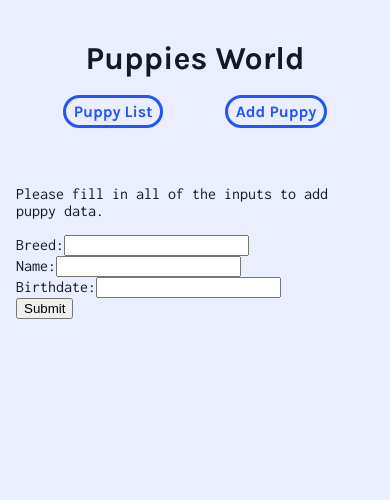
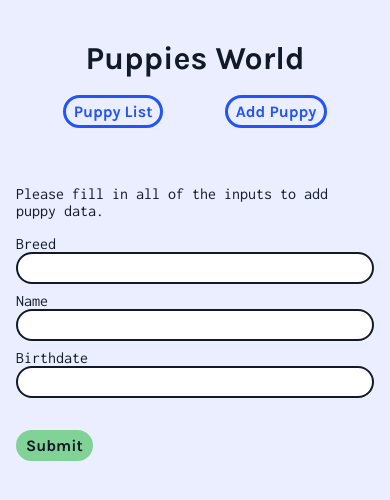
Before and after one commit to KatyRosli/fullstack_puppylist, a React (Create React App) app in the folder client/: page /add in a window 390 px wide. Shown: the top 500 px of the page. Built offline with nearby package versions, Linux system fonts and the light colour scheme.

Commit message:
style for mobile

```diff
--- a/client/src/App.scss
+++ b/client/src/App.scss
@@ -12,7 +12,7 @@ $primary-color: #2254F8;
 $secondary-color: #A7B8FF;
 $text-color: #131A27;
 $background-color: #EAEEFF;
-$warning-color: #D64C4C;
+$warning-color: #E16B6B;
 $successful-color: #80D297;
 
 body {
@@ -63,7 +63,7 @@ li {
     display: none;
 }
 
-.btn__edit-delete {
+.btn__edit-delete, .btn__delete, .btn__update {
     cursor: pointer;
     border-radius: 24px;
     border-color: $primary-color;
@@ -74,6 +74,39 @@ li {
     margin-top: 24px;
     font-family: $font-header;
     font-weight: 700;
+    background-color: $background-color;
+    font-size: 16px;
+}
+
+.btn__delete {
+    cursor: pointer;
+    border-radius: 24px;
+    border-color: $warning-color;
+    border-style: solid;
+    padding: 4px 8px;
+    text-decoration: none;
+    color: $text-color;
+    margin-top: 24px;
+    font-family: $font-header;
+    font-weight: 700;
+    background-color: $warning-color;
+    font-size: 16px;
+    margin-right: 40px;
+}
+
+.btn__update, .btn__submit, .btn__addpuppy {
+    cursor: pointer;
+    border-radius: 24px;
+    border-color: $successful-color;
+    border-style: solid;
+    padding: 4px 8px;
+    text-decoration: none;
+    color: $text-color;
+    margin-top: 24px;
+    font-family: $font-header;
+    font-weight: 700;
+    background-color: $successful-color;
+    font-size: 16px;
 }
 
 @media (min-width: 320px) {
@@ -104,11 +137,20 @@ li {
         font-weight: 400;
     }
 
-    .puppyinfo__breed, .puppyinfo__name {
+    .puppyinfo__breed, .puppyinfo__name, .editpuppy__form, .addpuppy__form {
         padding-bottom: 8px;
     }
 
     .puppyinfo__birthdate {
         padding-bottom: 24px;
     }
+
+    .editpuppy__input, .addpuppy__input {
+        width: 100%;
+        border-radius: 16px;
+        border-style: solid;
+        border-color: $text-color;
+        height: 32px;
+        padding: 1px 8px;
+    }
 }
--- a/client/src/components/AddPuppy.tsx
+++ b/client/src/components/AddPuppy.tsx
@@ -46,16 +46,17 @@ const AddPuppy: React.FC = () => {
         <div className='addpuppy__form'>
             {submitted ? (
                 <div>
-                    <h4> You have submitted succesfully</h4>
-                    <button className='btn btn-success' onClick={newPuppy}>
+                    <h4 className='addpuppy__innertext'> You have submitted succesfully! Click the button below to add more puppy.</h4>
+                    <button className='btn__addpuppy' onClick={newPuppy}>
                         Add Puppy
                     </button>
                 </div>
             ) : (
             <div>
-                <div>
+                <div className='addpuppy__form'>
                     <p className='addpuppy__instruction'> Please fill in all of the inputs to add puppy data.</p>
-                    <label className='addpuppy__label' htmlFor='Breed'>Breed:</label>
+                    <label className='addpuppy__label' htmlFor='Breed'>Breed</label>
+                    <br/>
                     <input
                         type='text'
                         className='addpuppy__input'
@@ -65,8 +66,9 @@ const AddPuppy: React.FC = () => {
                         name='breed'
                     />
             </div>
-            <div>
-                <label className='addpuppy__label' htmlFor='name'>Name:</label>
+            <div className='addpuppy__form'>
+                <label className='addpuppy__label' htmlFor='name'>Name</label>
+                <br/>
                 <input
                 type='text'
                 className='addpuppy__input'
@@ -76,8 +78,9 @@ const AddPuppy: React.FC = () => {
                 name='name'
             />
             </div>
-            <div>
-                <label className='addpuppy__label' htmlFor='name'>Birthdate:</label>
+            <div className='addpuppy__form'>
+                <label className='addpuppy__label' htmlFor='name'>Birthdate</label>
+                <br/>
                 <input
                 type='text'
                 className='addpuppy__input'
--- a/client/src/components/Puppy.tsx
+++ b/client/src/components/Puppy.tsx
@@ -62,10 +62,11 @@ const Puppy: React.FC = () => {
             <div>
                 {currentPuppy ? (
                     <div className='editpuppy__container'>
-                        <h4 className='editpuppy__header'>Puppy</h4>
+                        <h4 className='editpuppy__header'>Edit Puppy</h4>
                         <form>
                             <div className='editpuppy__form'>
-                                <label className='editpuppy__label' htmlFor='breed'>Breed:</label>
+                                <label className='editpuppy__label' htmlFor='breed'>Breed</label>
+                                <br/>
                                 <input
                                 type='text'
                                 className='editpuppy__input'
@@ -75,8 +76,9 @@ const Puppy: React.FC = () => {
                                 onChange={handleInputChange}
                                 />
                             </div>
-                            <div className='form-group'>
-                                <label className='editpuppy__label' htmlFor='name'>Name:</label>
+                            <div className='editpuppy__form'>
+                                <label className='editpuppy__label' htmlFor='name'>Name</label>
+                                <br/>
                                 <input
                                 type='text'
                                 className='editpuppy__input'
@@ -87,8 +89,9 @@ const Puppy: React.FC = () => {
                                 />
                                 </div>
 
-                                <div className='form-group'>
-                                <label className='editpuppy__label' htmlFor='name'>Birthdate:</label>
+                                <div className='editpuppy__form'>
+                                <label className='editpuppy__label' htmlFor='name'>Birthdate</label>
+                                <br/>
                                 <input
                                 type='text'
                                 className='editpuppy__input'
```
